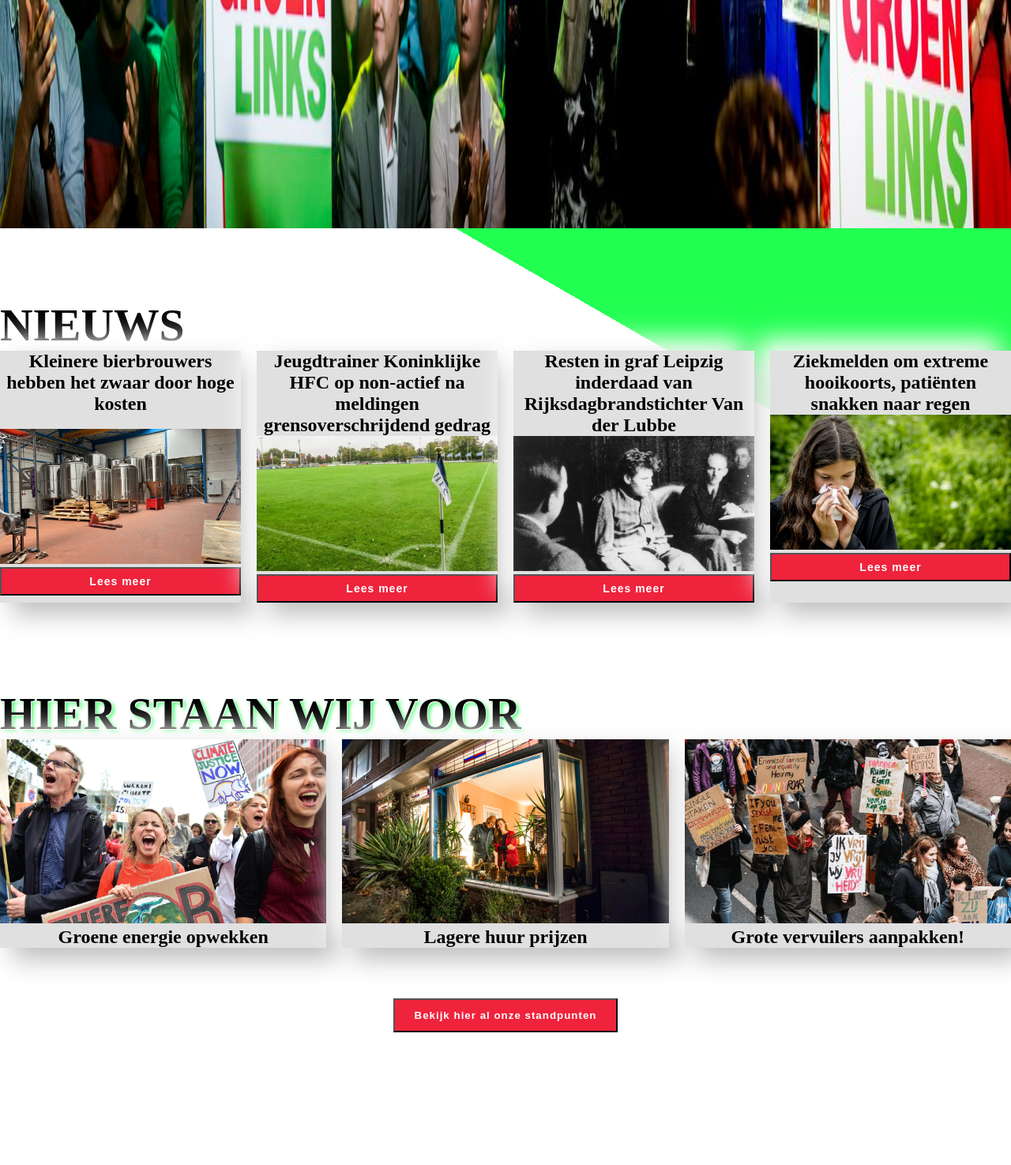
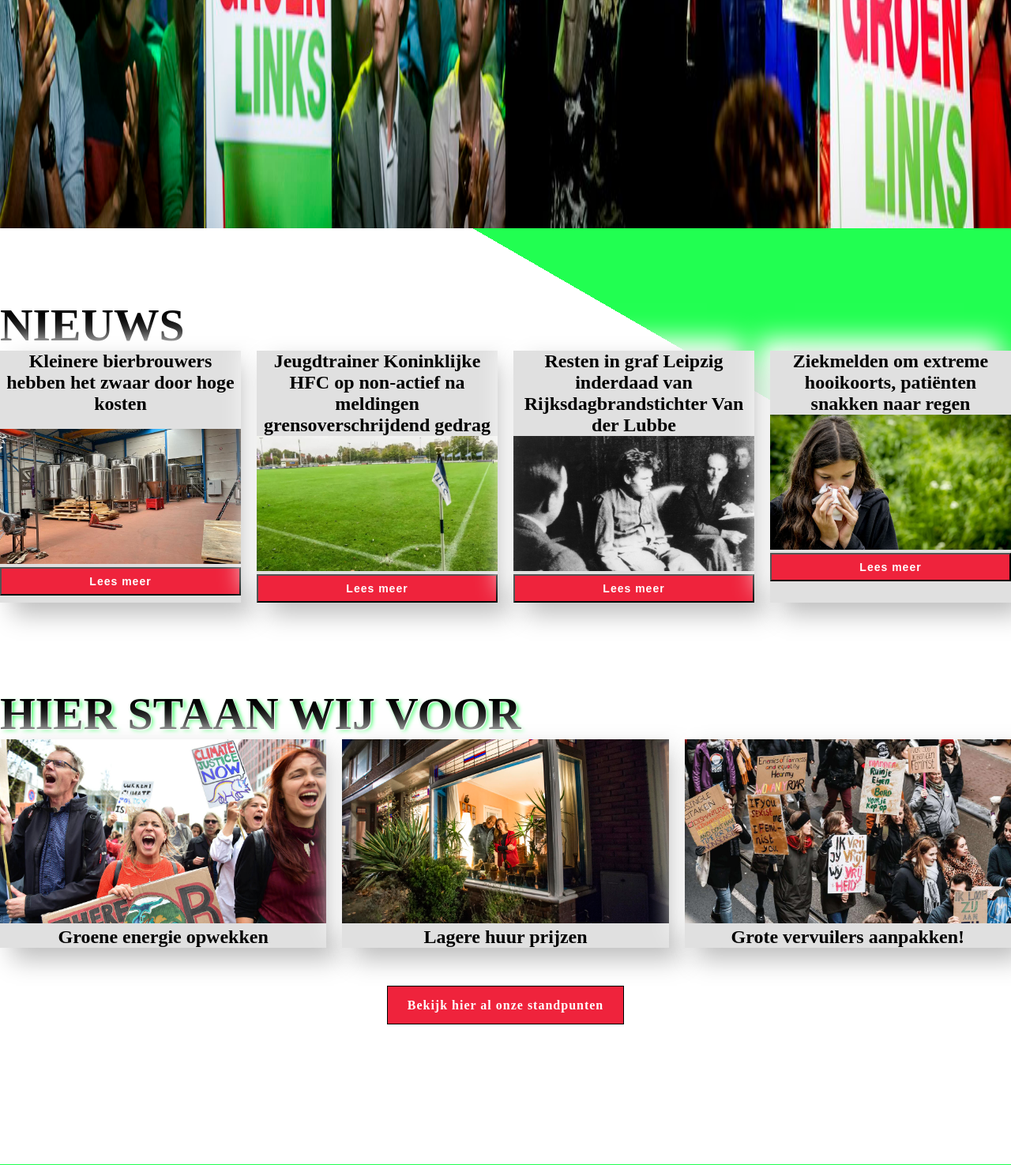
Before and after one commit to JustAGoofBall/summa-project-2, a PHP site: page /home.php in a window 1280 px wide. Shown: the part 1322-2797 px from the top of the page at 79% size. Run offline with PHP 8.4, Linux system fonts and the light colour scheme; some libraries are stand-ins or nearby versions.

Commit message:
betere uiterlijk

```diff
--- a/Web project/CSS/alles.css
+++ b/Web project/CSS/alles.css
@@ -219,6 +219,31 @@
     cursor: pointer;
 }
 
+.btn1 a
+{
+    padding: 15px 25px;
+    grid-column: 2;
+    font-weight: 600;
+    letter-spacing: 1px;
+    color: #fff;
+    background: #ef233c;
+    box-shadow: inset 0 0 0 50px #ef233c;
+    transition: ease-out 0.3s;
+    -webkit-transition: ease-out 0.3s;
+    -moz-transition: ease-out 0.3s;
+    text-decoration: none;
+    list-style: none;
+    color: #fff;
+    border: 1px solid black;
+}
+.btn1 a:hover
+{
+    color: #ef233c;
+    background: transparent;
+    box-shadow: inset 0 0 0 0 #ef233c;
+    border-color: #ef233c;
+    cursor: pointer;
+}
 .container3 {
     margin-top: 5%;
     display: grid;
@@ -296,9 +321,29 @@
     align-items: center;
 }
 
-.myTable td {
+.myTable {
+    border-collapse: collapse;
+    width: 50%;
+    text-align: center;
+  }
+
+  .myTable td {
     border: 1px solid black;
-}
+    padding: 12px;
+    background-color: #f2f2f2;
+  }
+
+  .myTable td:hover {
+    background-color: lightblue;
+    cursor: pointer;
+  }
+  .myTable th {
+    border: 1px solid black;
+    padding: 8px;
+    background-color: #ef233c;
+    font-weight: bold;
+    color: #fff;
+  }
 
 /* home */
 
--- a/Web project/home.php
+++ b/Web project/home.php
@@ -274,7 +274,7 @@
             </div>
         </div>
         <div class="LEEES">
-            <button class="Lees">Bekijk hier al onze standpunten</button>
+            <span  class="btn1"><a href="standpunten.php">Bekijk hier al onze standpunten</a></span>
         </div>
     </main>
 
```
Also changed, not shown: Web project/doneer.php (+7 -12 lines).
